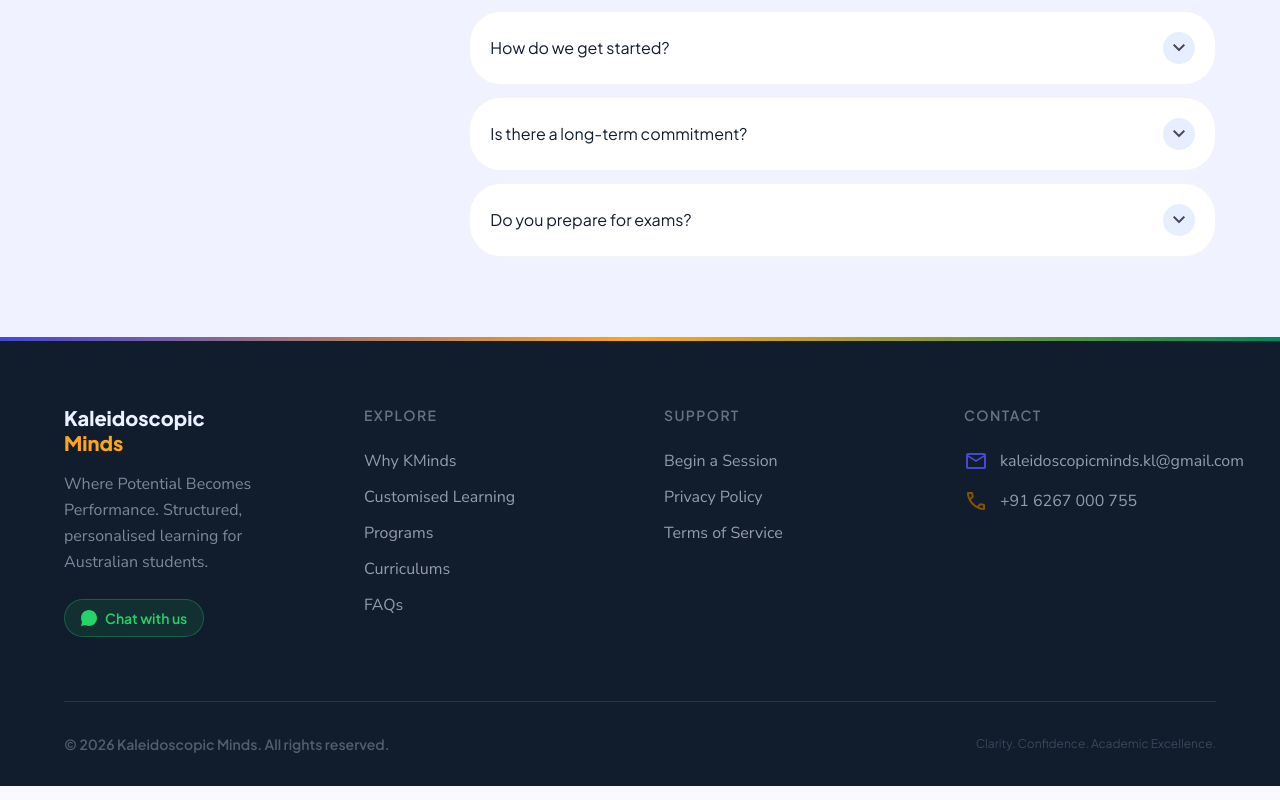
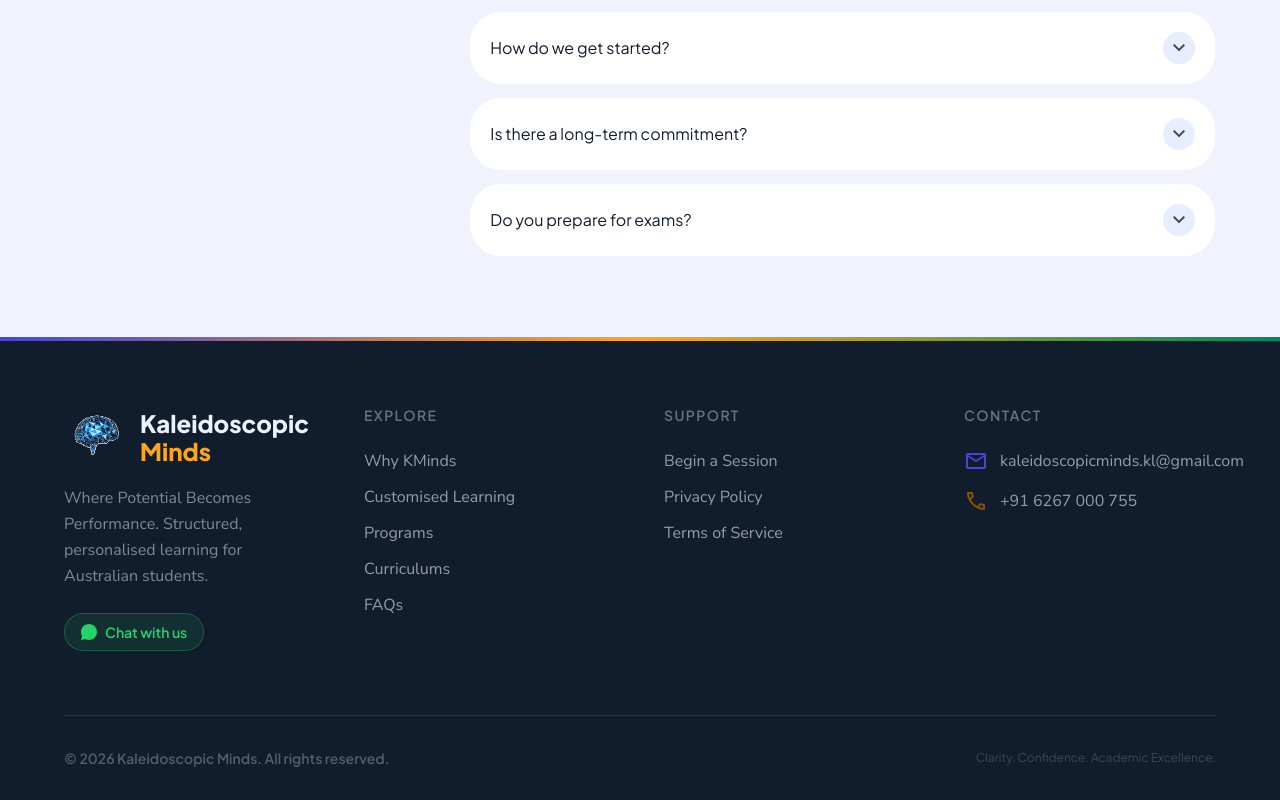
Before and after one commit to northernlightsdeveloper/kminds, a Next.js app: page / in a window 1280 px wide. Shown: the part 7629-8429 px from the top of the page. Built offline with nearby package versions, Linux system fonts and the light colour scheme.

Commit message:
footer logo2

```diff
--- a/src/components/layout/Footer.tsx
+++ b/src/components/layout/Footer.tsx
@@ -13,11 +13,23 @@ export default function Footer() {
         <div className="grid grid-cols-1 md:grid-cols-4 gap-12 mb-16">
           {/* Brand column */}
           <div className="md:col-span-1">
-            <div className="font-headline font-extrabold text-inverse-on-surface text-xl leading-tight mb-4">
-              Kaleidoscopic
-              <br />
-              <span className="text-secondary-container">Minds</span>
-            </div>
+            <Link href="/" className="inline-flex items-center gap-3 mb-4">
+              <img
+                src="/Kaliedoscopic Minds.svg"
+                alt="Kaleidoscopic Minds"
+                className="h-16 w-auto"
+              />
+
+              <div className="leading-tight">
+                <div className="font-headline font-extrabold text-inverse-on-surface text-2xl">
+                  Kaleidoscopic
+                </div>
+
+                <div className="font-headline font-extrabold text-secondary-container text-2xl -mt-1">
+                  Minds
+                </div>
+              </div>
+            </Link>
             <p className="text-inverse-on-surface/50 font-body text-body-md leading-relaxed mb-6">
               Where Potential Becomes Performance. Structured, personalised
               learning for Australian students.
```
